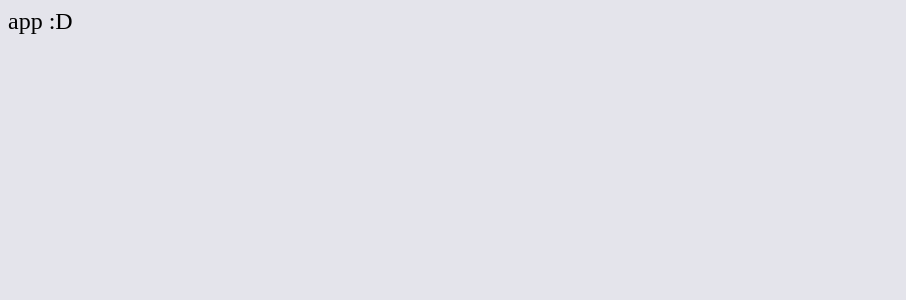
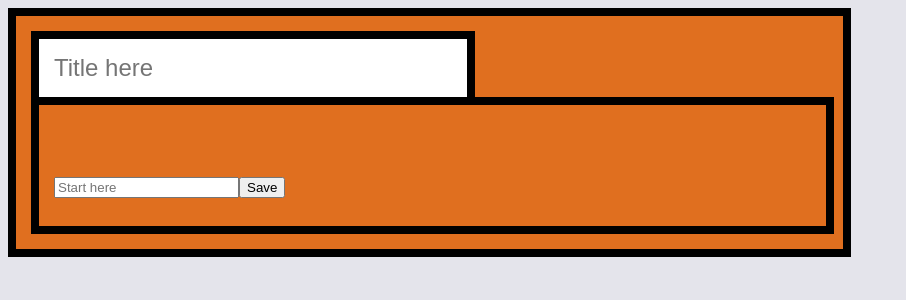
Before and after one commit to chrisxadvocatus/web-app-restaurant-review, a React app: page / in a window 1280 px wide. Shown: the top 300 px of the page, without its empty margins (0-906 px from the left). Built offline with nearby package versions, Linux system fonts and the light colour scheme.

Commit message:
folder structure. And create new review partially done

```diff
--- a/client/App.jsx
+++ b/client/App.jsx
@@ -1,12 +1,14 @@
 import React, { Component, useState } from 'react';
+import CreateNew from "./components/CreateNew";
+import uuid from "react-uuid";
+//import Show from './ShowNotes';
+
 
 function App() {
 
-
-
     return(
       <div className="main">
-       app :D
+      <CreateNew />
       </div>
     );
 }
--- /dev/null
+++ b/client/components/CreateNew.Style.css
@@ -0,0 +1,45 @@
+
+.body{
+    justify-content: center;
+    align-items: center;
+    background-color: #E06F1F;
+    align-self: center;
+    padding: 15px 15px;
+    border-style: solid;
+    border-color: black;
+    border-width: 8px;
+}
+.textarea {
+    width: 95%;
+    height: 95%;
+    font-size: 5rem;
+    /* background-color: #E06F1F; */
+    align-self: center;
+    padding: 15px 15px;
+    border-style: solid;
+    border-color: black;
+    border-width: 8px;
+    object-position: 50% 20%;
+ }
+
+ .txtbox
+    {
+     font-size:18pt;
+     height:700px;
+     width:200px;
+     object-position: 50% 10%;
+    }
+
+ .input-title {
+    align-self: center;
+    padding: 15px 15px;
+    border-style: solid;
+    border-color: black;
+    border-bottom: hidden;
+    border-width: 8px;
+    font-size:18pt;
+    height:10%;
+    width:50%;
+    top: 10%;
+    object-position: 50% 10%;
+ }
--- /dev/null
+++ b/client/components/CreateNew.jsx
@@ -0,0 +1,35 @@
+import React, { Component, useState } from 'react';
+import uuid from "react-uuid";
+import './CreateNew.Style.css';
+
+function CreateNew () {
+
+    const [notes, setNotes] = useState([]);
+
+    const onAddNote = () => {
+     console.log('hi');
+      const newNote = {
+       id: uuid(),
+       title: " ",
+       body:" ",
+       date : Date.now(),
+      };
+      setNotes([newNote, ...notes]);
+    };
+
+  return (
+  <div className="app-createNew">
+  <div className="app-createNew-write">
+  <div className = "body">
+     <input className="input-title" type ="text" id="title" placeholder="Title here" />
+     <div className="textarea">
+         <input className= "textbox" id="body" placeholder="Start here"/>
+
+      <button onClick={onAddNote}>Save</button>
+      </div>
+    </div>
+  </div>
+  </div>
+  );
+}
+export default CreateNew;
--- /dev/null
+++ b/client/components/ShowNotes.jsx
@@ -0,0 +1,20 @@
+import React from 'react'
+
+
+function Show({ notes }) {
+    return (
+        <div className="app-notes-header">
+            <h1>Notes</h1>
+      {notes.map((note) => (
+      <div className="app-notes">
+       <div className="notes-title">
+        <div>{note.title}</div>
+        <button>Delete</button>
+        <div className="notes-date">Date {note.date}</div>
+
+       </div>
+      </div>
+      ))}
+    </div>
+);
+}
--- a/package.json
+++ b/package.json
@@ -24,8 +24,10 @@
     "nodemon": "^2.0.16",
     "pg": "^8.7.3",
     "react": "^18.1.0",
+    "react-bootstrap": "^2.7.0",
     "react-dom": "^18.1.0",
     "react-redux": "^8.0.2",
+    "react-uuid": "^2.0.0",
     "sass-loader": "^13.0.0",
     "style-loader": "^3.3.1"
   },
```
Also changed, not shown: client/components/SideBar.jsx (added, +28 -0 lines), client/components/SideBarData.jsx (added, +18 -0 lines), 1 other file (tests, documents, lock files or other folders).
